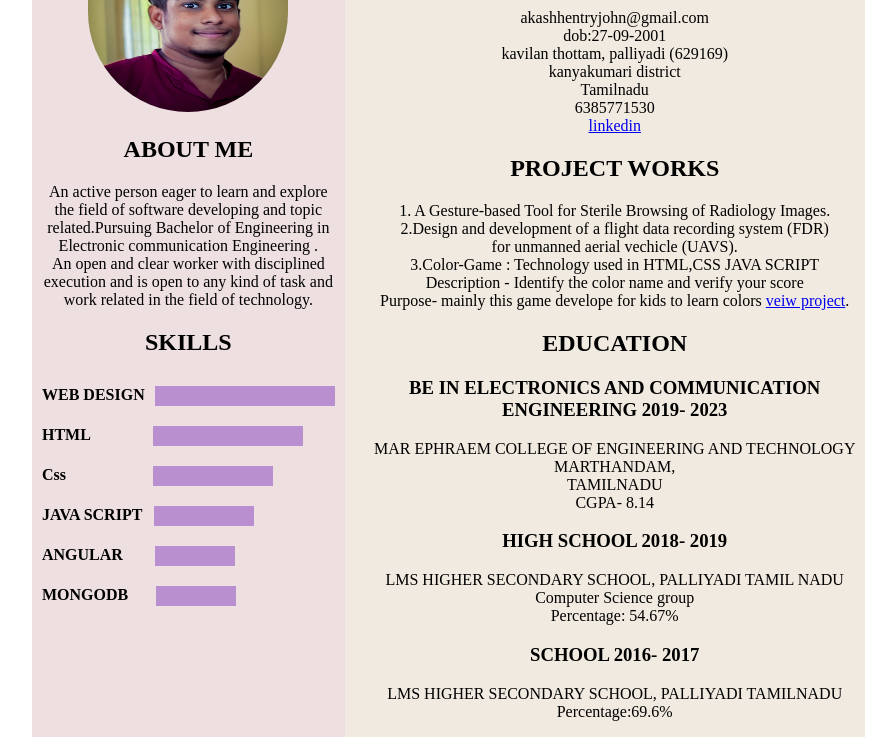
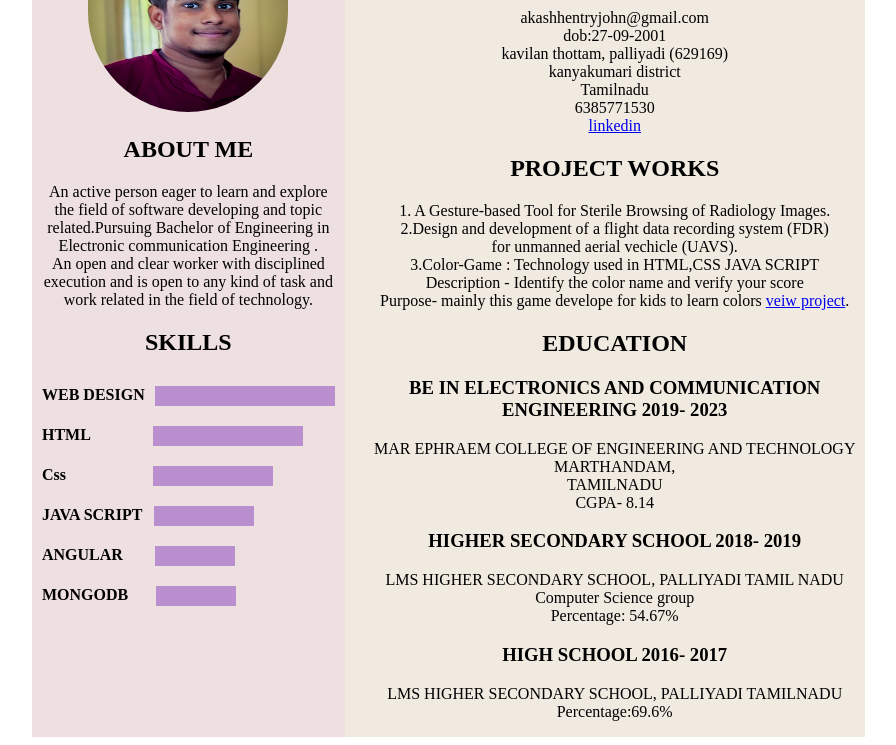
Before and after one commit to akashhentryjohn/RESUME, a plain HTML site: page index.html in a window 1280 px wide. Shown: the part 111-856 px from the top of the page, without its empty margins (176-1072 px from the left). Drawn offline with Linux system fonts and the light colour scheme.

Commit message:
Update index.html

```diff
--- a/index.html
+++ b/index.html
@@ -87,13 +87,13 @@
                     TAMILNADU <br>
                     CGPA- 8.14 <br> </P>
 
-                   <p><h3>HIGH SCHOOL  2018- 2019 <br></h3>
+                   <p><h3>HIGHER SECONDARY SCHOOL  2018- 2019 <br></h3>
                     LMS HIGHER SECONDARY SCHOOL, PALLIYADI
                     TAMIL NADU <br>
                     Computer Science group<br>
                     Percentage: 54.67%</p>
 
-                    <p><h3>SCHOOL    2016- 2017<br></h3>
+                    <p><h3>HIGH SCHOOL    2016- 2017<br></h3>
                     LMS HIGHER SECONDARY SCHOOL, PALLIYADI
                     TAMILNADU <br>
                     Percentage:69.6% <br> </P>
```
